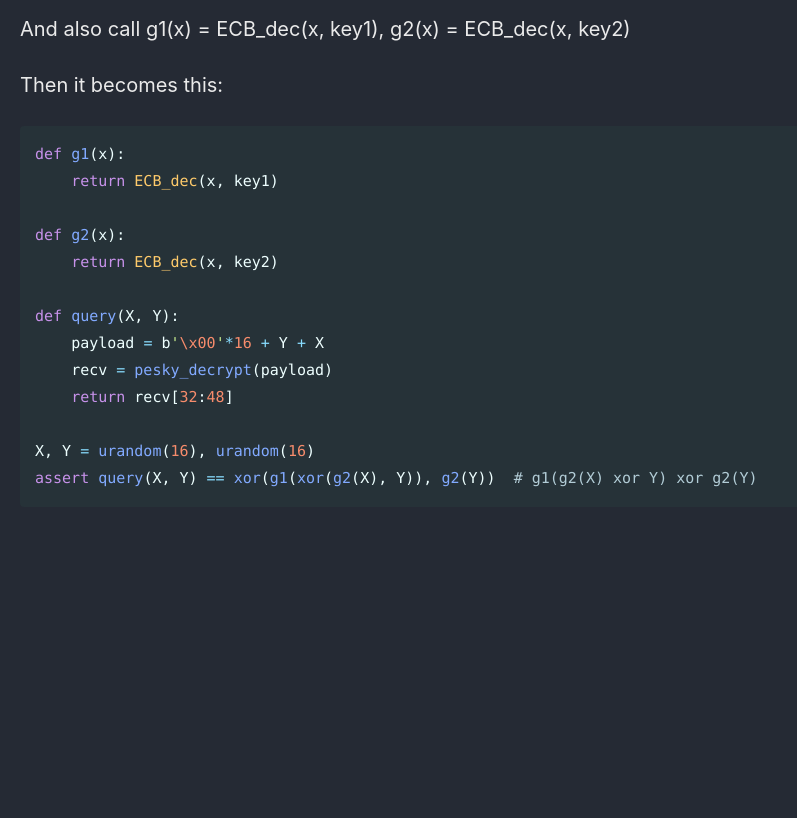
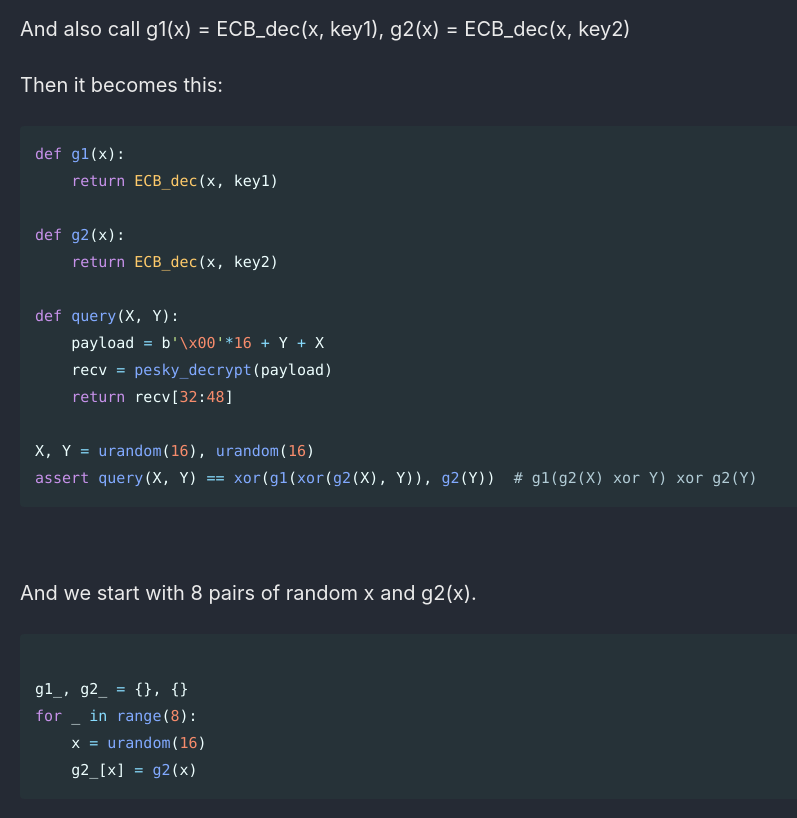
Before and after one commit to Connor-McCartney/Connor-McCartney.github.io, a Jekyll site: the page built from _pages/cryptography/other/b01lers-CTF-2025.md, in a window 1280 px wide and 900 px high, scrolled down 3314 px. Shown: the top 818 px of the window, without its empty margins (0-797 px from the left). Built offline with Jekyll 4.4.1, drawn with Linux system fonts in a browser that asks for light colours; cached includes are drawn as plain includes; before the commit the page ends 3866 px from its top, so only the background shows below that.

Commit message:
Update b01lers-CTF-2025.md

````diff
--- a/_pages/cryptography/other/b01lers-CTF-2025.md
+++ b/_pages/cryptography/other/b01lers-CTF-2025.md
@@ -147,3 +147,17 @@ def query(X, Y):
 X, Y = urandom(16), urandom(16)
 assert query(X, Y) == xor(g1(xor(g2(X), Y)), g2(Y))  # g1(g2(X) xor Y) xor g2(Y)
 ```
+
+<br>
+
+And we start with 8 pairs of random x and g2(x).
+
+```py
+
+g1_, g2_ = {}, {}
+for _ in range(8):
+    x = urandom(16)
+    g2_[x] = g2(x)
+```
+
+<br>
````
